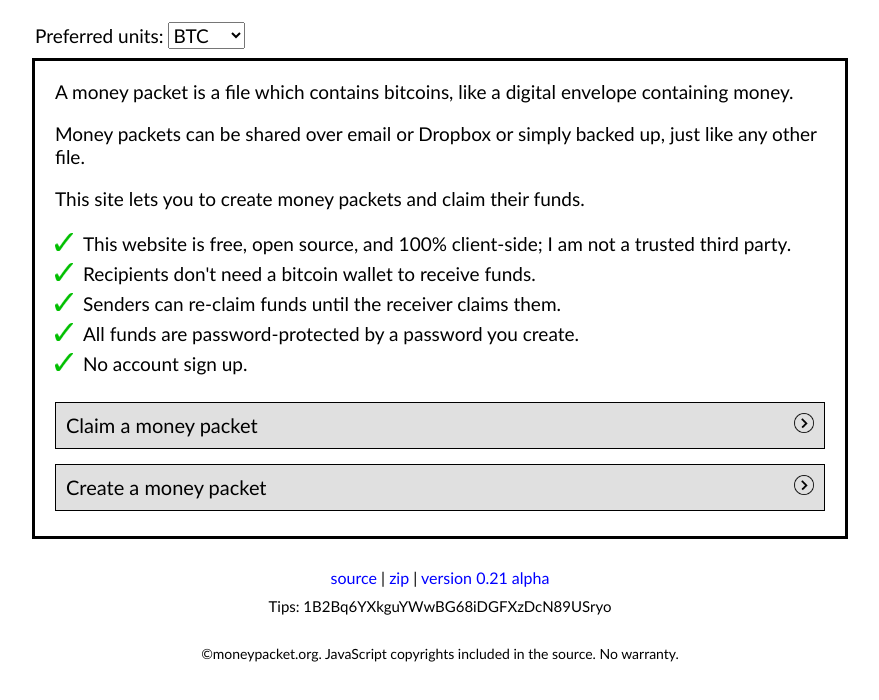
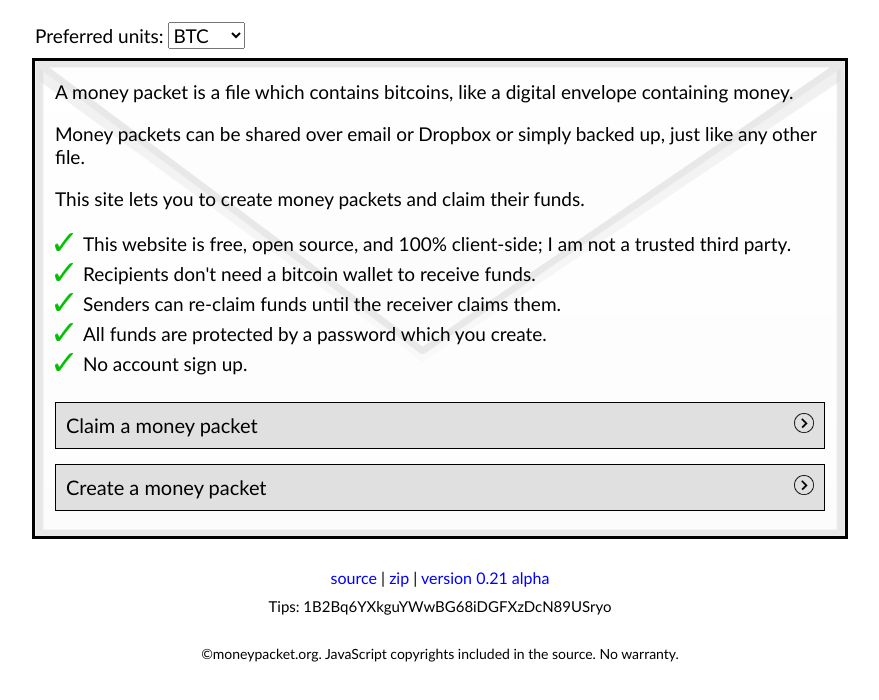
Before and after one commit to woodser/moneypacket.org, a plain HTML site: page index.html in a window 1280 px wide. Shown: the part 90-790 px from the top of the page, without its empty margins (200-1079 px from the left). Drawn offline with Linux system fonts and the light colour scheme; no server answers.

Commit message:
added background image for bling

```diff
--- a/controller.js
+++ b/controller.js
@@ -69,7 +69,7 @@ var isIE = /*@cc_on!@*/false || !!document.documentMode;
 $(document).ready(function() {
 	// general setup
 	$(".page").hide();
-	//$("#background_page").show();
+	$("#background_page").show();
 	$("#home_page").show();
 	page_manager = new PageManager("home_page");
 	$("#left_arrow").addClass("hidden").click(function() { page_manager.prev(); });
--- a/index.html
+++ b/index.html
@@ -34,7 +34,7 @@
 				<div id="center_div">
 
 					<!-- Background -->
-					<!-- <div id="background_page" class="page"></div> -->
+					<div id="background_page" class="page"></div>
 
 					<!-- Home page -->
 					<div id="home_page" class="page">
@@ -46,7 +46,7 @@
 								<span class="checkmark_line"><img class="checkmark" src="img/checkmark.png">This website is free, open source, and 100% client-side; I am not a trusted third party.</span><br>
 								<span class="checkmark_line"><img class="checkmark" src="img/checkmark.png">Recipients don't need a bitcoin wallet to receive funds.</span><br>
 								<span class="checkmark_line"><img class="checkmark" src="img/checkmark.png">Senders can re-claim funds until the receiver claims them.</span><br>
-								<span class="checkmark_line"><img class="checkmark" src="img/checkmark.png">All funds are password-protected by a password you create.</span><br>
+								<span class="checkmark_line"><img class="checkmark" src="img/checkmark.png">All funds are protected by a password which you create.</span><br>
 								<span class="checkmark_line"><img class="checkmark" src="img/checkmark.png">No account sign up.</span><br>
 							</div>
 							<div>&nbsp;</div>
--- a/style.css
+++ b/style.css
@@ -112,11 +112,11 @@ img[src="img/btc_logo.png"] {
 	border:solid;
 }
 
-/* #background_page {
-	background-image: url('img/envelope2.png');
-	background-size:700px 485px;
-	opacity:0.2;
-}*/
+#background_page {
+	background-image: url('img/envelope.png');
+	background-size:810px 475px;
+	opacity:0.15;
+}
 
 
 #left_div {
```
Also changed, not shown: changelog.txt, img/envelope.png (added).
